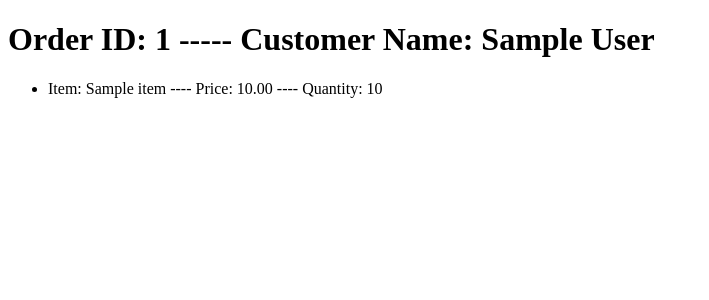
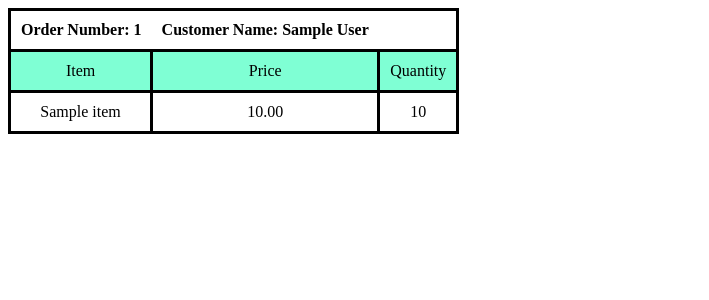
Before and after one commit to alehunter/SimpleStore, a Django app: page /simplestore/orders/1/ in a window 1280 px wide. Shown: the top 300 px of the page, without its empty margins (0-709 px from the left). Run offline with Django 5.2, Linux system fonts and the light colour scheme; tables that the repository leaves empty hold one stand-in row (values such as "Sample post").

Commit message:
order Detail page now looks nicer

```diff
--- /dev/null
+++ b/djangotutorial/simplestore/static/simplestore/style.css
@@ -0,0 +1,36 @@
+table {
+
+    width: 20%;
+    border-collapse: collapse;
+    border: 3px solid black;
+
+}
+
+th {
+
+   border: 3px solid black;
+
+
+
+}
+
+th, td{
+    padding: 10px;
+}
+
+tr > td{
+    border-style: solid;
+    text-align: center;
+}
+
+#orderDetailTopHeader > th{
+    text-align: left;
+    white-space: nowrap;
+    border-style: none;
+
+}
+
+
+#orderDetailColumnHeaders{
+    background-color: aquamarine;
+}
--- a/djangotutorial/simplestore/templates/simplestore/order_detail.html
+++ b/djangotutorial/simplestore/templates/simplestore/order_detail.html
@@ -4,16 +4,40 @@
     <meta charset="UTF-8">
     <meta name="viewport" content="width=device-width, initial-scale=1.0">
     <title>Document</title>
+    {% load static %}
+    <link rel="stylesheet" href="{% static 'simplestore/style.css'%}">
 </head>
 <body>
     {% if order %}
-        <h1>Order ID: {{order.id}} ----- Customer Name: {{order.customer.name}}</h1>
-        <ul>
-            {% for orderItem in orderItemList  %}
-                <li>Item: {{orderItem.item.name}} ---- Price: {{orderItem.item.defaultPrice}} ---- Quantity: {{orderItem.quantity}}</li>
+        <table>
+            <title></title>
+            <thead >
+                <tr id="orderDetailTopHeader">
+                    <th>Order Number: {{order.id}}</th>
+                    <th>Customer Name: {{order.customer.name}}</th>
+                </tr>
 
-            {% endfor %}
-        </ul>
+            </thead>
+            <tbody>
+                <tr id = "orderDetailColumnHeaders">
+                    <td>Item</td>
+                    <td>Price</td>
+                    <td>Quantity</td>
+                </tr>
+                {% if orderItemList %}
+                    {% for orderItem in orderItemList %}
+                        <tr>
+                            <td>{{orderItem.item.name}}</td>
+                            <td>{{orderItem.item.defaultPrice}}</td>
+                            <td>{{orderItem.quantity}}</td>
+                        </tr>
+                    {% endfor %}
+
+
+                {% endif %}
+
+            </tbody>
+        </table>
     {% else %}
         <p>No items are available</p>
     {% endif %}
```
Also changed, not shown: djangotutorial/simplestore/templates/simplestore/all_customers.html (+16 -6 lines), djangotutorial/simplestore/templates/simplestore/all_items.html (+18 -6 lines), djangotutorial/simplestore/templates/simplestore/all_orders.html (+23 -7 lines).
